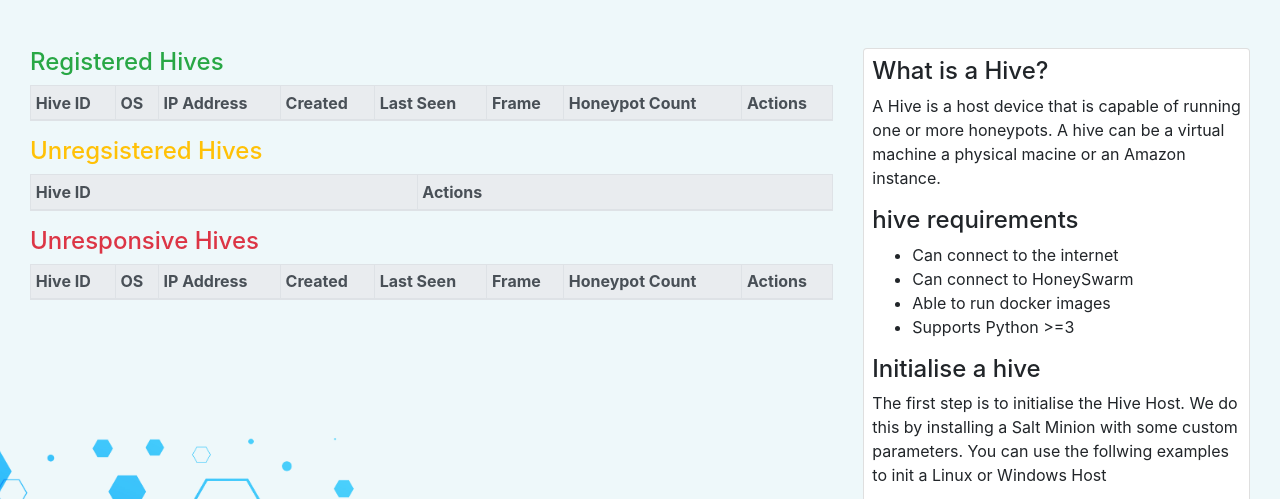
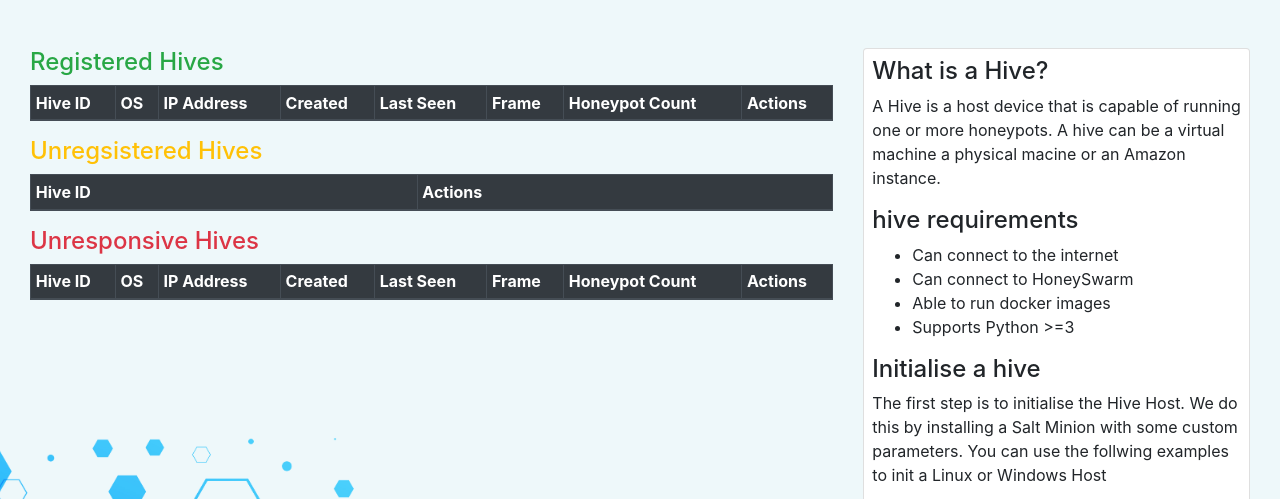
Before and after one commit to honeyswarm/honeyswarm, a Flask app: template honeyswarm/templates/hives.html in a window 1280 px wide. Shown: the part 56-555 px from the top of the page. Run offline with Flask 2, Linux system fonts and the light colour scheme; the template is opened without the code that fills it, so the values that code supplies are empty; some libraries are stand-ins or nearby versions.

Commit message:
Table CSS

```diff
--- a/honeyswarm/templates/hives.html
+++ b/honeyswarm/templates/hives.html
@@ -10,7 +10,7 @@
         <div class="col">
           <h4 class="text-success">Registered Hives</h4>
           <table class="table table-bordered table-sm table-hover">
-            <thead class="thead-light">
+            <thead class="thead-dark">
               <tr>
                 <th scope="col">Hive ID</th>
                 <th scope="col">OS</th>
@@ -67,7 +67,7 @@
         <div class="col">
           <h4 class="text-warning">Unregsistered Hives</h4>
           <table class="table table-bordered table-sm table-hover">
-            <thead class="thead-light">
+            <thead class="thead-dark">
               <tr>
                 <th scope="col-6">Hive ID</th>
                 <th scope="col-6">Actions</th>
@@ -99,7 +99,7 @@
         <div class="col">
           <h4 class="text-danger">Unresponsive Hives</h4>
           <table class="table table-bordered table-sm table-hover">
-            <thead class="thead-light">
+            <thead class="thead-dark">
               <tr>
                 <th scope="col">Hive ID</th>
                 <th scope="col">OS</th>
--- a/honeyswarm/templates/honey_deployments.html
+++ b/honeyswarm/templates/honey_deployments.html
@@ -9,7 +9,7 @@
         <div class="col">
           <h4 class="text-warning">Existing {{honeypot_details.name}} Honeypots</h4>
           <table class="table table-bordered table-sm table-hover">
-            <thead class="thead-light">
+            <thead class="thead-dark">
               <tr>
                 <th scope="col">Hive ID</th>
                 <th scope="col">Date Installed</th>
```
Also changed, not shown: honeyswarm/templates/jobs.html (+10 -14 lines).
